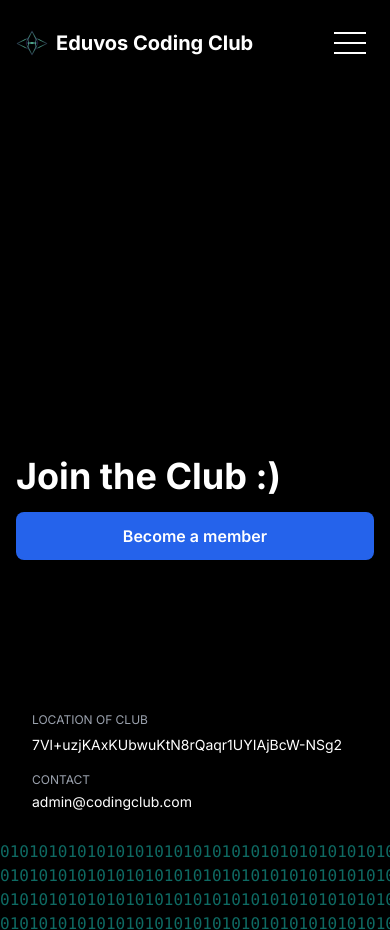
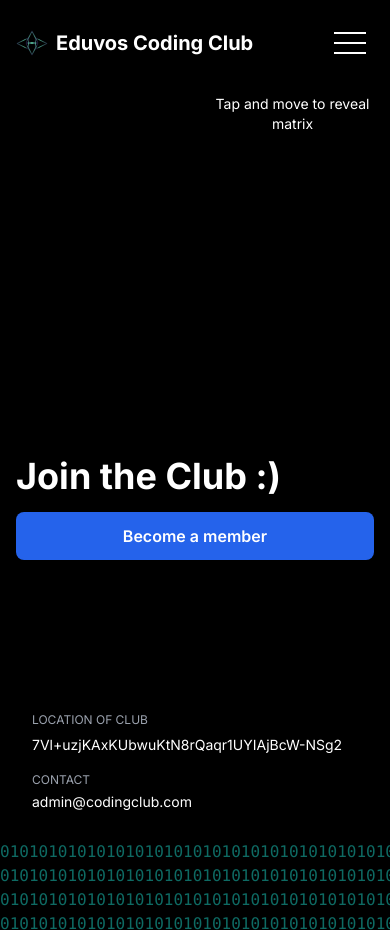
Before and after one commit to 1Blxnk1/coding-club-site-vossie, a Next.js app in the folder codingclub_site/: page / in a window 390 px wide. Built offline with nearby package versions, Linux system fonts and the light colour scheme.

Commit message:
Update README.md for mobile optimization; enhance mobile experience with tap message and rename 'Projects' to 'Resources' in header

```diff
--- a/codingclub_site/src/app/page.tsx
+++ b/codingclub_site/src/app/page.tsx
@@ -11,6 +11,17 @@ export default function Home() {
   const [currentCodeIndex, setCurrentCodeIndex] = useState(0)
   const [displayedCode, setDisplayedCode] = useState('')
   const [isCodeChanging, setIsCodeChanging] = useState(false)
+  const [isMobile, setIsMobile] = useState(false)
+
+
+useEffect(() => {
+  const checkMobile = () => {
+    setIsMobile(window.innerWidth < 768)
+  }
+  checkMobile()
+  window.addEventListener('resize', checkMobile)
+  return () => window.removeEventListener('resize', checkMobile)
+}, [])
 
   {/* Update the rotation effect to use the shuffle */}
   useEffect(() => {
@@ -195,6 +206,32 @@ func main() {
         className="fixed inset-0 bg-black z-10"
       />
 
+      {/* Mobile tap message */}
+        {isMobile && (
+          <motion.div
+            initial={{ opacity: 0, y: 20 }}
+            animate={{ opacity: 1, y: 0 }}
+            transition={{ delay: 1 }}
+            className="
+              fixed
+              top-15
+              left-1/2
+              -translate-x-1/2
+              z-50
+              bg-black/80
+              px-4
+              py-2
+              rounded-full
+              pointer-events-none
+              text-center
+            "
+          >
+            <p className="text-white text-sm">
+              Tap and move to reveal matrix
+            </p>
+          </motion.div>
+        )}
+
       {/* Main content */}
       <div className="relative h-full flex flex-col justify-center px-4 md:px-20 z-[15]">
         <div className="flex flex-col items-start">
--- a/codingclub_site/src/components/layout/Header.tsx
+++ b/codingclub_site/src/components/layout/Header.tsx
@@ -12,7 +12,7 @@ const Header = () => {
   const navItems = [
     { href: '/', label: 'Home' },
     { href: '/about', label: 'About' },
-    { href: '/projects', label: 'Projects' },
+    { href: '/projects', label: 'Resources' },
     { href: '/events', label: 'Events' },
   ]
 
```
Also changed, not shown: 1 other file (tests, documents, lock files or other folders).
